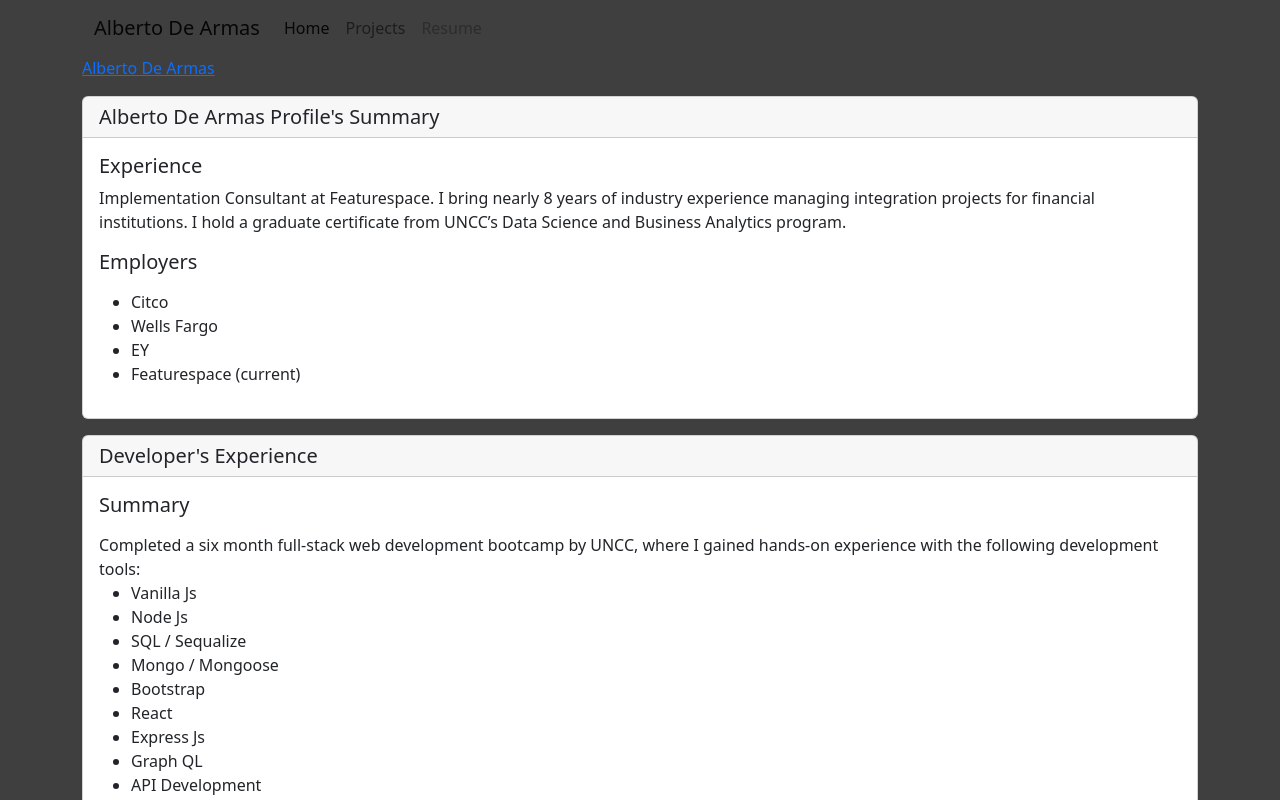
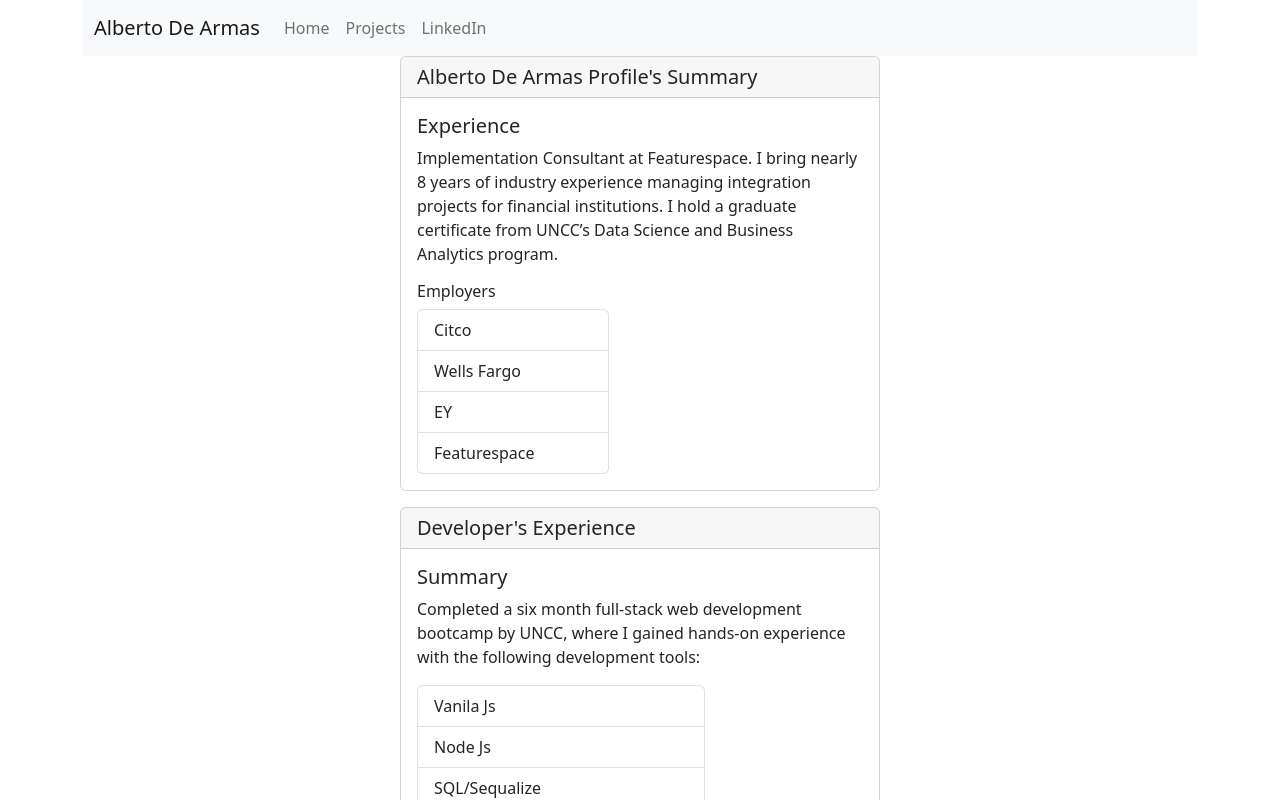
Before and after one commit to nosbeto/reactRepo, a React (Create React App) app in the folder react-repo/: page / in a window 1280 px wide. Shown: the top 800 px of the page. Built offline with nearby package versions, Linux system fonts and the light colour scheme.

Commit message:
changed everything to react-bootstrap

```diff
--- a/react-repo/package.json
+++ b/react-repo/package.json
@@ -7,6 +7,7 @@
     "@testing-library/react": "^13.4.0",
     "@testing-library/user-event": "^13.5.0",
     "bootstrap": "^5.2.3",
+    "install": "^0.13.0",
     "react": "^18.2.0",
     "react-bootstrap": "^2.7.2",
     "react-dom": "^18.2.0",
--- a/react-repo/public/index.html
+++ b/react-repo/public/index.html
@@ -1,5 +1,5 @@
 <!DOCTYPE html>
-<html lang="en" data-bs-theme="">
+<html lang="en">
   <head>
     <meta charset="utf-8" />
     <link rel="icon" href="%PUBLIC_URL%/favicon.ico" />
@@ -46,4 +46,10 @@
       To create a production bundle, use `npm run build` or `yarn build`.
     -->
   </body>
+  <script
+  src="https://platform.linkedin.com/badges/js/profile.js"
+  async
+  defer
+  type="text/javascript"
+></script>
 </html>
--- a/react-repo/src/components/DeveloperExperience.jsx
+++ b/react-repo/src/components/DeveloperExperience.jsx
@@ -1,27 +1,55 @@
+import Container from "react-bootstrap/Container";
+import Button from "react-bootstrap/Button";
+import Card from "react-bootstrap/Card";
+import ListGroup from "react-bootstrap/ListGroup";
+
 export default function DeveloperExp() {
   return (
-    <div className="container pb-3">
-      <div className="card">
-        <h5 className="card-header">Developer's Experience</h5>
-        <div className="card-body">
-          <h5 className="card-title">Summary</h5>
-          <p className="card-text"/>
+    <Container className="d-flex justify-content-around p-3">
+      <Card style={{ width: "30rem" }}>
+        <Card.Header as="h5">Developer's Experience</Card.Header>
+        <Card.Body>
+          <Card.Title>Summary</Card.Title>
+          <Card.Text>
             Completed a six month full-stack web development bootcamp by UNCC,
             where I gained hands-on experience with the following development
             tools:
-            <ul>
-              <li>Vanilla Js</li>
-              <li>Node Js</li>
-              <li>SQL / Sequalize</li>
-              <li>Mongo / Mongoose</li>
-              <li>Bootstrap</li>
-              <li>React</li>
-              <li>Express Js</li>
-              <li>Graph QL</li>
-              <li>API Development</li>
-            </ul>
-        </div>
-      </div>
-    </div>
+          </Card.Text>
+          <ListGroup style={{ width: "18rem" }}>
+            <ListGroup.Item>Vanila Js</ListGroup.Item>
+            <ListGroup.Item>Node Js</ListGroup.Item>
+            <ListGroup.Item>SQL/Sequalize</ListGroup.Item>
+            <ListGroup.Item>Boootstrap/ReactBootstrap</ListGroup.Item>
+            <ListGroup.Item>React</ListGroup.Item>
+            <ListGroup.Item>Express Js</ListGroup.Item>
+            <ListGroup.Item>Graph QL</ListGroup.Item>
+            <ListGroup.Item>API Development</ListGroup.Item>
+          </ListGroup>
+        </Card.Body>
+      </Card>
+    </Container>
+    // <div className="container pb-3">
+    //   <div className="card dark-setup">
+    //     <h5 className="card-header">Developer's Experience</h5>
+    //     <div className="card-body">
+    //       <h5 className="card-title">Summary</h5>
+    //       <p className="card-text"/>
+    //         Completed a six month full-stack web development bootcamp by UNCC,
+    //         where I gained hands-on experience with the following development
+    //         tools:
+    //         <ul>
+    //           <li>Vanilla Js</li>
+    //           <li>Node Js</li>
+    //           <li>SQL / Sequalize</li>
+    //           <li>Mongo / Mongoose</li>
+    //           <li>Bootstrap</li>
+    //           <li>React</li>
+    //           <li>Express Js</li>
+    //           <li>Graph QL</li>
+    //           <li>API Development</li>
+    //         </ul>
+    //     </div>
+    //   </div>
+    // </div>
   );
 }
--- a/react-repo/src/components/HomeWrapper.jsx
+++ b/react-repo/src/components/HomeWrapper.jsx
@@ -2,14 +2,14 @@
 import ProfileSummary from "./ProfileSummary";
 import DeveloperExp from "./DeveloperExperience";
 import {useState} from 'react'
+import Container from "react-bootstrap/Container";
 
 const HomeWrapper = () => {
   return (
-    <div>
-      <LinkedInBadge />
+    <Container>
       <ProfileSummary />
       <DeveloperExp />
-    </div>
+    </Container>
   );
 }
 
--- a/react-repo/src/components/ProfileSummary.jsx
+++ b/react-repo/src/components/ProfileSummary.jsx
@@ -1,26 +1,30 @@
+import Container from "react-bootstrap/Container";
+import Button from "react-bootstrap/Button";
+import Card from "react-bootstrap/Card";
+import ListGroup from "react-bootstrap/ListGroup";
+
 export default function ProfileSummary() {
   return (
-    <div className="container py-3">
-      <div className="card">
-        <h5 className="card-header">Alberto De Armas Profile's Summary</h5>
-        <div className="card-body">
-          <h5 className="card-title">Experience</h5>
-          <p className="card-text">
+    <Container className="d-flex justify-content-around">
+      <Card style={{ width: "30rem" }}>
+        <Card.Header as="h5">Alberto De Armas Profile's Summary</Card.Header>
+        <Card.Body>
+          <Card.Title>Experience</Card.Title>
+          <Card.Text>
             Implementation Consultant at Featurespace. I bring nearly 8 years of
             industry experience managing integration projects for financial
             institutions. I hold a graduate certificate from UNCC’s Data Science
             and Business Analytics program.
-          </p>
-          <h5 className="card-title">Employers</h5>
-          <p className="card-text"/>
-            <ul>
-                <li>Citco</li>
-                <li>Wells Fargo</li>
-                <li>EY</li>
-                <li>Featurespace (current)</li>
-            </ul>
-        </div>
-      </div>
-    </div>
+          </Card.Text>
+          <Card.Text as="h6">Employers</Card.Text>
+          <ListGroup style={{ width: "12rem" }}>
+            <ListGroup.Item>Citco</ListGroup.Item>
+            <ListGroup.Item>Wells Fargo</ListGroup.Item>
+            <ListGroup.Item>EY</ListGroup.Item>
+            <ListGroup.Item>Featurespace</ListGroup.Item>
+          </ListGroup>
+        </Card.Body>
+      </Card>
+    </Container>
   );
 }
--- a/react-repo/src/components/Project.jsx
+++ b/react-repo/src/components/Project.jsx
@@ -1,24 +1,24 @@
-const Project = ({projects=[]}) => {
-  const style = '"width: 18rem"'
+import Container from 'react-bootstrap/Container';
+import Button from 'react-bootstrap/Button';
+import Card from 'react-bootstrap/Card';
+
+const Project = ({ projects = [] }) => {
   return (
-    <div className="container pb-3">
-        {projects.map(Project=>(
-      <div className="card" style={{style}}>
-        <img src={Project.image} className="card-img-top" alt="..." />
-        <div className="card-body">
-          <h5 className="card-title">
-          {Project.title}
-          </h5>
-          <p className="card-text">
-            Some quick example text to build on the card title and make up the
-            bulk of the card's content.
-          </p>
-          <a href="#" className="btn btn-primary">
-            Go somewhere
-          </a>
-        </div>
-      </div>      ))}
-    </div>
+    <Container>
+      {projects.map((Project) => (
+        <Container className="d-flex justify-content-around p-3">
+          <Card style={{ width: "30rem" }}>
+            <Card.Img variant="top" src={Project.image} />
+            <Card.Body>
+              <Card.Title>{Project.title}</Card.Title>
+              <Card.Text>{Project.description}
+              </Card.Text>
+              <Button href={Project.url}>Go to my repo</Button>
+            </Card.Body>
+          </Card>
+        </Container>
+      ))}
+    </Container>
   );
 };
 
--- a/react-repo/src/components/ProjectWrapper.jsx
+++ b/react-repo/src/components/ProjectWrapper.jsx
@@ -1,13 +1,13 @@
 import Project from "./Project";
-
 import Projects from "../seeds/projects.json"
+import Container from "react-bootstrap/Container";
 
 const ProjectWrapper = () => {
   console.log(Projects)
   return (
-    <div>
+    <Container>
       <Project projects={Projects}/>
-    </div>
+    </Container>
   );
 };
 
--- a/react-repo/src/components/navBar.jsx
+++ b/react-repo/src/components/navBar.jsx
@@ -1,51 +1,36 @@
+import Container from "react-bootstrap/Container";
+import Nav from "react-bootstrap/Nav";
+import Navbar from "react-bootstrap/Navbar";
+import NavDropdown from "react-bootstrap/NavDropdown";
+
 const NavBar = ({ isActive, handlePageChange }) => {
   return (
-    <div className="container">
-      <nav className="navbar navbar-expand-lg bg-body-tertiary">
-        <div className="container-fluid">
-          <a className="navbar-brand" href="#">
-            Alberto De Armas
-          </a>
-          <button
-            className="navbar-toggler"
-            type="button"
-            data-bs-toggle="collapse"
-            data-bs-target="#navbarNav"
-            aria-controls="navbarNav"
-            aria-expanded="false"
-            aria-label="Toggle navigation"
-          >
-            <span className="navbar-toggler-icon"></span>
-          </button>
-          <div className="collapse navbar-collapse" id="navbarNav">
-            <ul className="navbar-nav">
-              <li className="nav-item">
-                <a
-                  className="nav-link active"
-                  aria-current="page"
-                  href="#"
-                  onClick={() => handlePageChange("Home")}
-                >
-                  Home
-                </a>
-              </li>
-              <li className="nav-item">
-                <a
-                  className="nav-link"
-                  href="#"
-                  onClick={() => handlePageChange("Project")}
-                >
-                  Projects
-                </a>
-              </li>
-              <li className="nav-item">
-                <a className="nav-link disabled">Resume</a>
-              </li>
-            </ul>
-          </div>
-        </div>
-      </nav>
-    </div>
+    <Container>
+      <Navbar bg="light" expand="lg">
+        <Container>
+          <Navbar.Brand href="#home">Alberto De Armas</Navbar.Brand>
+          <Navbar.Toggle aria-controls="basic-navbar-nav" />
+          <Navbar.Collapse id="basic-navbar-nav">
+            <Nav className="me-auto">
+              <Nav.Link href="#home" onClick={() => handlePageChange("Home")}>
+                Home
+              </Nav.Link>
+              <Nav.Link
+                href="#link"
+                onClick={() => handlePageChange("Project")}
+              >
+                Projects
+              </Nav.Link>
+              <Nav.Link
+                href="https://www.linkedin.com/in/dearmasalberto/"
+              >
+                LinkedIn
+              </Nav.Link>
+            </Nav>
+          </Navbar.Collapse>
+        </Container>
+      </Navbar>
+    </Container>
   );
 };
 
--- a/react-repo/src/index.css
+++ b/react-repo/src/index.css
@@ -1,5 +1,5 @@
 body {
-  background-color: #3f3f3f !important;
+  background-color: #3f3f3f;
   margin: 0;
   font-family: -apple-system, BlinkMacSystemFont, 'Segoe UI', 'Roboto', 'Oxygen',
     'Ubuntu', 'Cantarell', 'Fira Sans', 'Droid Sans', 'Helvetica Neue',
@@ -17,8 +17,7 @@
   color: red;
 }
 
-
 .dark-setup {
-  background-color: #3f3f3f;
-  color: whitesmoke;
+  background-color: #3f3f3f !important;
+  color: whitesmoke !important;
 }
```
Also changed, not shown: 1 other file (tests, documents, lock files or other folders).
